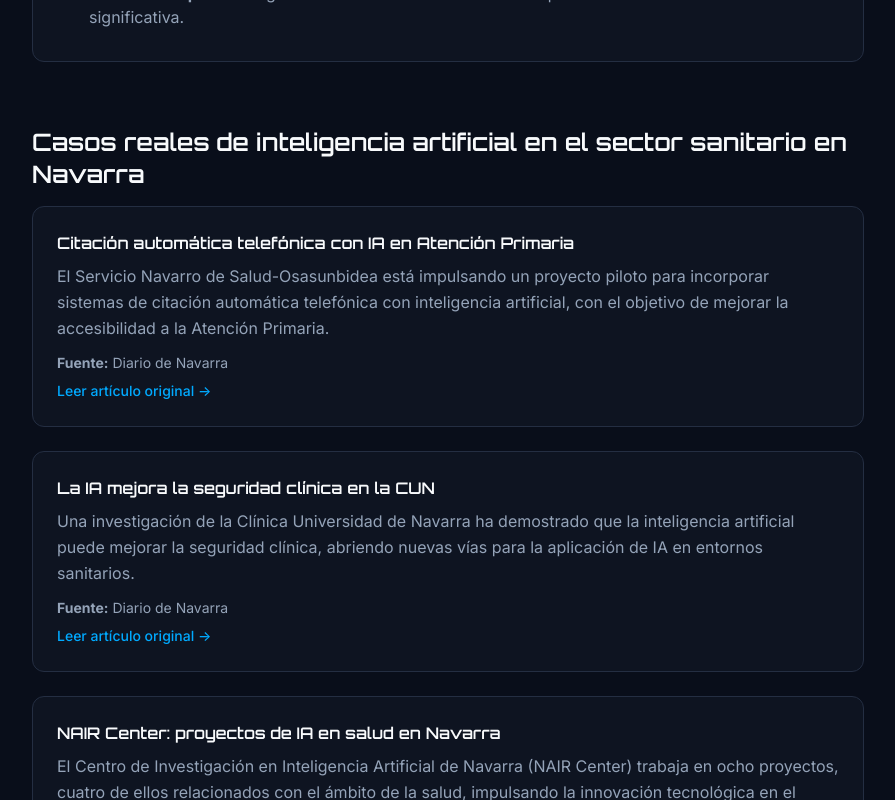
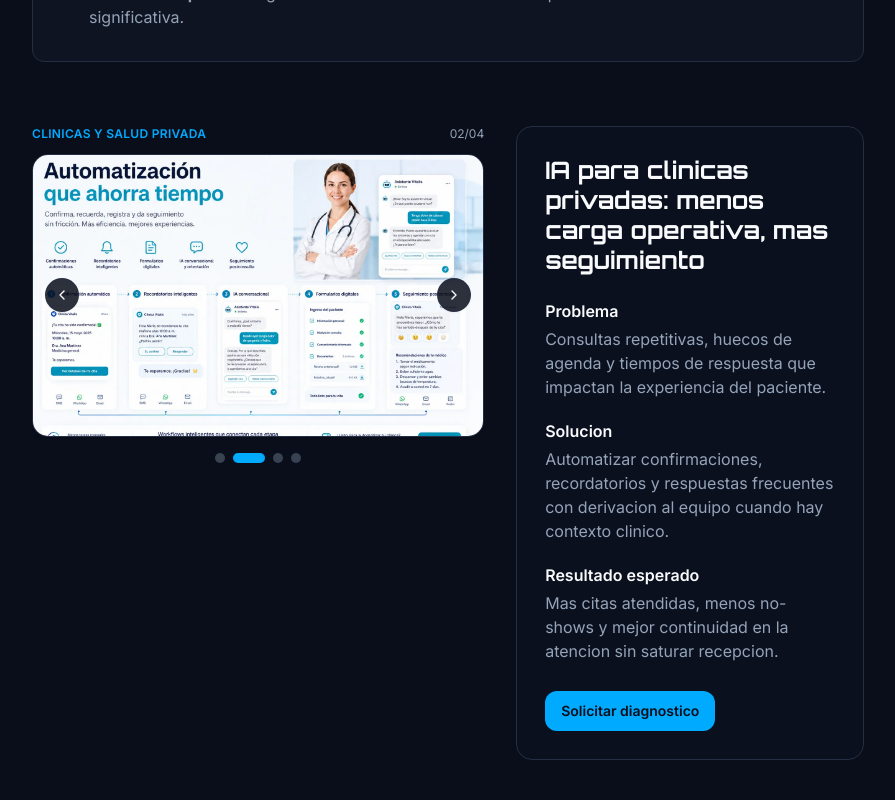
Before and after one commit to ronaldtayaia22-creator/rtp-seo-next-clean, a Next.js app: page /ia-clinicas-navarra in a window 1280 px wide. Shown: the part 2080-2880 px from the top of the page, without its empty margins (192-1087 px from the left). Built offline with nearby package versions, Linux system fonts and the light colour scheme; no server answers.

Commit message:
UI: add sector visual story pilot to clinics landing

```diff
--- a/components/pages/IAClinicasNavarraPage.tsx
+++ b/components/pages/IAClinicasNavarraPage.tsx
@@ -4,6 +4,8 @@
 import { Language } from '@/lib/i18n';
 import { Button } from '@/components/ui/button';
 import { ArrowRight, Sparkles } from 'lucide-react';
+import SectorVisualStory from '@/components/shared/SectorVisualStory';
+import { getSectorVisualStory } from '@/lib/content/sectorVisualStories';
 
 interface Props {
   language: Language;
@@ -13,6 +15,7 @@
 
 const IAClinicasNavarraPage = ({ language }: Props) => {
   const isEs = language === 'es';
+  const clinicasStory = getSectorVisualStory('clinicas', isEs ? 'es' : 'en');
 
   const pageSchema = {
     "@context": "https://schema.org",
@@ -134,6 +137,20 @@
               <li>{isEs ? <><strong>Más ingresos sin aumentar el equipo:</strong> la automatización permite escalar sin contratar más personal.</> : <><strong>More revenue without growing the team:</strong> automation enables scaling without hiring more staff.</>}</li>
               <li>{isEs ? <><strong>Menos citas perdidas:</strong> gracias a recordatorios automáticos que reducen las ausencias de forma significativa.</> : <><strong>Fewer missed appointments:</strong> thanks to automatic reminders that significantly reduce no-shows.</>}</li>
              </ul>
+          </section>
+
+          <section className="mb-16">
+            <SectorVisualStory
+              title={clinicasStory.title}
+              sectorLabel={clinicasStory.sectorLabel}
+              slides={clinicasStory.slides}
+              problem={clinicasStory.problem}
+              solution={clinicasStory.solution}
+              result={clinicasStory.result}
+              ctaLabel={clinicasStory.ctaLabel}
+              ctaHref={clinicasStory.ctaHref}
+              autoplayMs={6000}
+            />
           </section>
 
           {/* Casos reales */}
```
